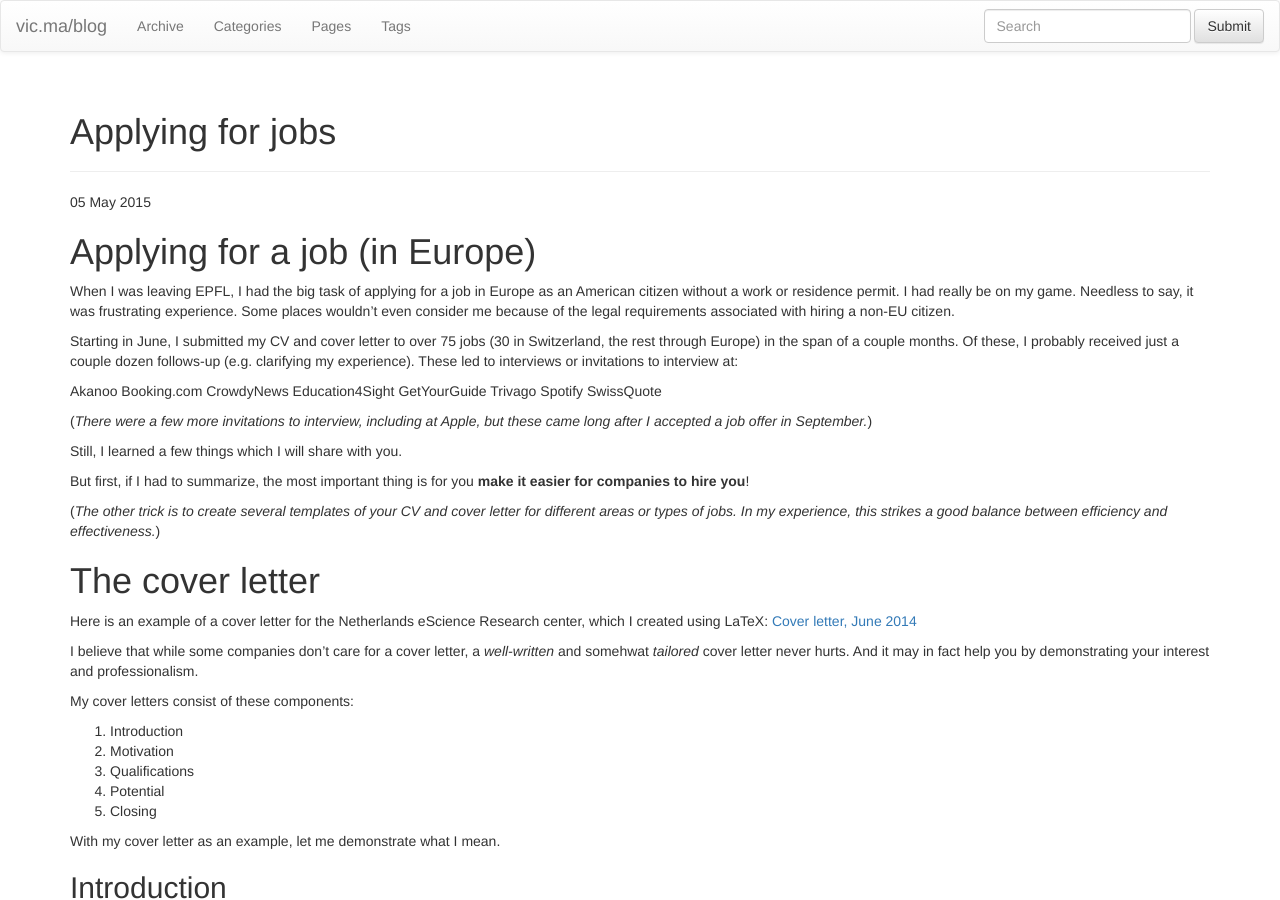
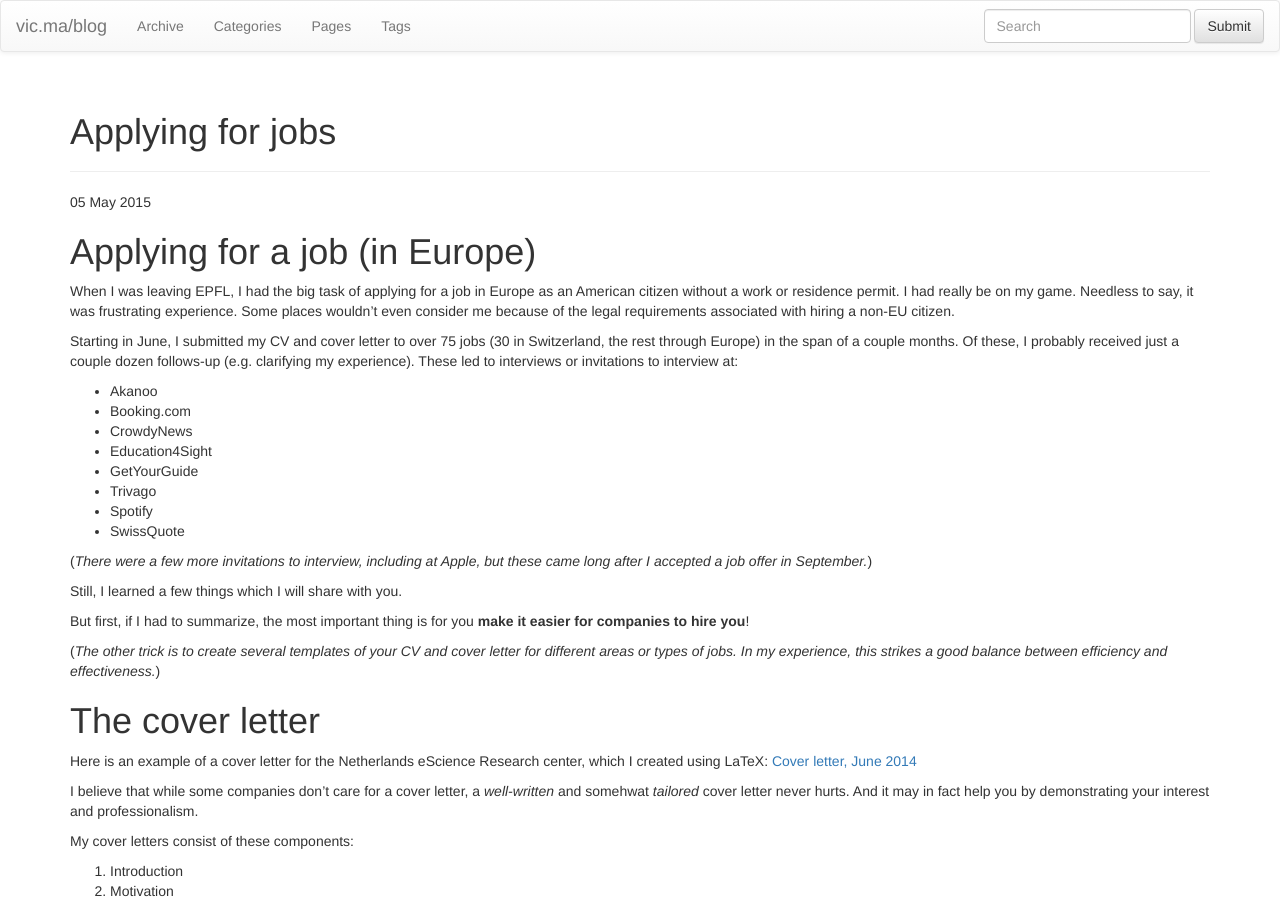
Before and after one commit to vicflair/blog, a Jekyll site: the page built from _posts/2015-05-05-applying-for-jobs.md, in a window 1280 px wide and 900 px high. Built offline with Jekyll 4.4.1, drawn with Linux system fonts in a browser that asks for light colours; nearby versions of some CDN libraries; library files that are not in the unit come from our copies; comment, search, counter and statistics services are not loaded.

Commit message:
Turned listed into a Markdown list

```diff
--- a/_posts/2015-05-05-applying-for-jobs.md
+++ b/_posts/2015-05-05-applying-for-jobs.md
@@ -12,14 +12,14 @@ When I was leaving EPFL, I had the big task of applying for a job in Europe as a
 
 Starting in June, I submitted my CV and cover letter to over 75 jobs (30 in Switzerland, the rest through Europe) in the span of a couple months. Of these, I probably received just a couple dozen follows-up (e.g. clarifying my experience). These led to interviews or invitations to interview at:
 
-Akanoo
-Booking.com
-CrowdyNews
-Education4Sight
-GetYourGuide
-Trivago
-Spotify
-SwissQuote
+- Akanoo
+- Booking.com
+- CrowdyNews
+- Education4Sight
+- GetYourGuide
+- Trivago
+- Spotify
+- SwissQuote
 
 (*There were a few more invitations to interview, including at Apple, but these came long after I accepted a job offer in September.*)
 
```
